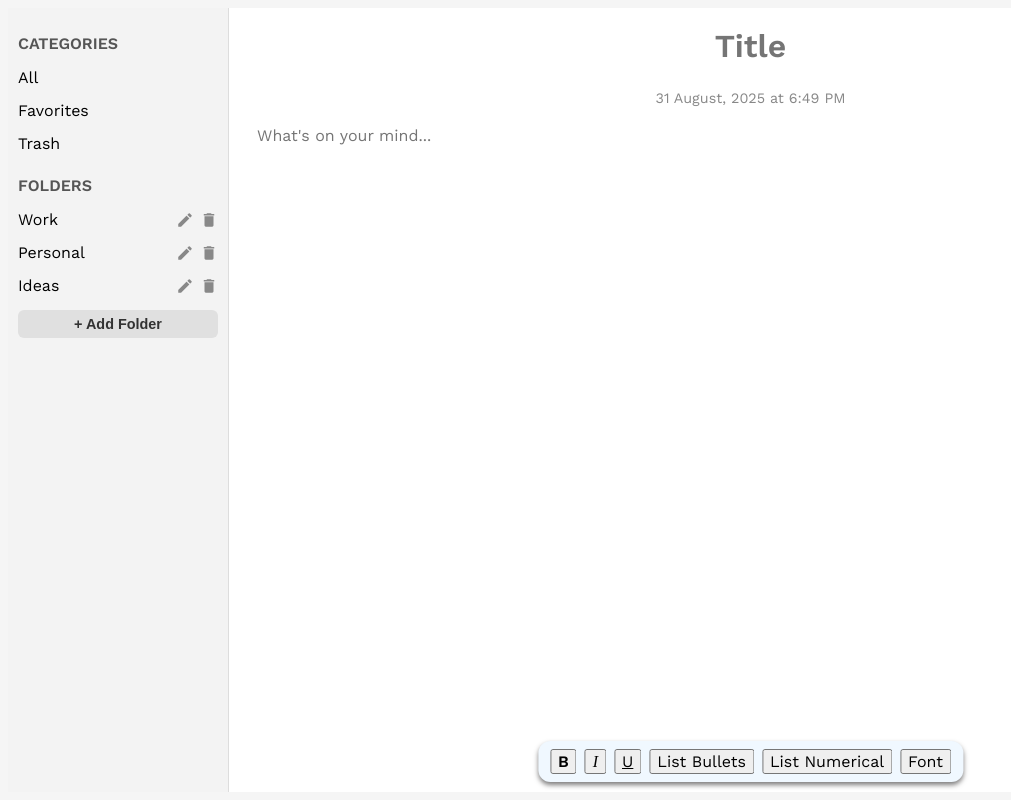
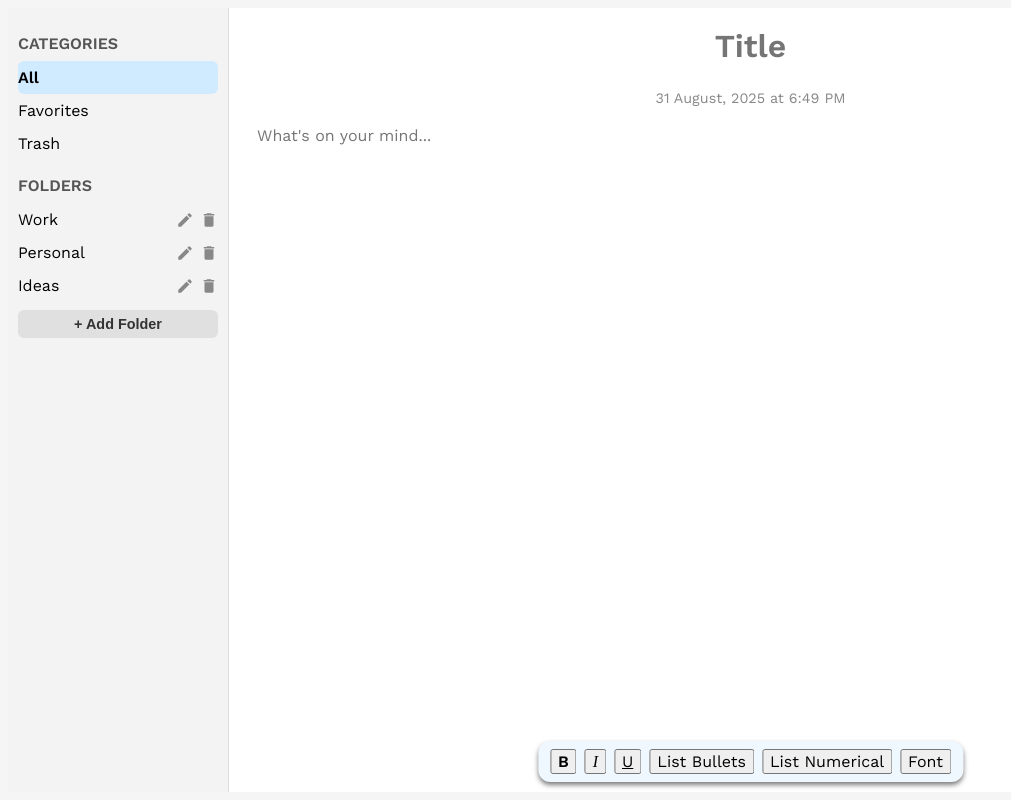
Before and after one commit to theRedKh/thinkbox-notes, a React (Vite) app in the folder client/: page / in a window 1280 px wide. Shown: the whole page, without its empty margins (0-1011 px from the left). Built offline with nearby package versions, Linux system fonts and the light colour scheme.

Commit message:
selected folder tracking

```diff
--- a/client/src/components/Sidebar/Sidebar.jsx
+++ b/client/src/components/Sidebar/Sidebar.jsx
@@ -5,8 +5,9 @@ export default function Sidebar() {
   const [folders, setFolders] = useState(["Work", "Personal", "Ideas"]);
   const [addingFolder, setAddingFolder] = useState(false);
   const [newFolderName, setNewFolderName] = useState("");
-  const [editingFolder, setEditingFolder] = useState(null); // folder currently being renamed
+  const [editingFolder, setEditingFolder] = useState(null);
   const [renameValue, setRenameValue] = useState("");
+  const [selectedFolder, setSelectedFolder] = useState("All"); // default selected
 
   const handleAddFolder = () => {
     if (newFolderName.trim() && !folders.includes(newFolderName.trim())) {
@@ -18,6 +19,7 @@ export default function Sidebar() {
 
   const handleDeleteFolder = (folderName) => {
     setFolders(folders.filter((f) => f !== folderName));
+    if (selectedFolder === folderName) setSelectedFolder("All");
   };
 
   const handleRenameFolder = (folderName) => {
@@ -31,6 +33,7 @@ export default function Sidebar() {
         setFolders(
           folders.map((f) => (f === editingFolder ? renameValue.trim() : f))
         );
+        if (selectedFolder === editingFolder) setSelectedFolder(renameValue.trim());
       }
       setEditingFolder(null);
       setRenameValue("");
@@ -54,16 +57,28 @@ export default function Sidebar() {
       {/* Main categories */}
       <h3 className={styles.sectionTitle}>Categories</h3>
       <ul className={styles.list}>
-        <li>All</li>
-        <li>Favorites</li>
-        <li>Trash</li>
+        {["All", "Favorites", "Trash"].map((cat) => (
+          <li
+            key={cat}
+            className={`${selectedFolder === cat ? styles.selected : ""}`}
+            onClick={() => setSelectedFolder(cat)}
+          >
+            {cat}
+          </li>
+        ))}
       </ul>
 
       {/* Folders section */}
       <h3 className={styles.sectionTitle}>Folders</h3>
       <ul className={styles.list}>
         {folders.map((folder, index) => (
-          <li key={folder + index} className={styles.newFolder}>
+          <li
+            key={folder + index}
+            className={`${styles.newFolder} ${
+              selectedFolder === folder ? styles.selected : ""
+            }`}
+            onClick={() => setSelectedFolder(folder)}
+          >
             {editingFolder === folder ? (
               <input
                 className={styles.folderRenameInput}
@@ -79,13 +94,19 @@ export default function Sidebar() {
               <div className={styles.icons}>
                 <span
                   className={`material-icons ${styles.renameIcon}`}
-                  onClick={() => handleRenameFolder(folder)}
+                  onClick={(e) => {
+                    e.stopPropagation(); // prevent selecting folder
+                    handleRenameFolder(folder);
+                  }}
                 >
                   edit
                 </span>
                 <span
                   className={`material-icons ${styles.trashIcon}`}
-                  onClick={() => handleDeleteFolder(folder)}
+                  onClick={(e) => {
+                    e.stopPropagation(); // prevent selecting folder
+                    handleDeleteFolder(folder);
+                  }}
                 >
                   delete
                 </span>
--- a/client/src/components/Sidebar/Sidebar.module.css
+++ b/client/src/components/Sidebar/Sidebar.module.css
@@ -30,6 +30,10 @@
   display: flex;
   justify-content: space-between;
   align-items: center;
+}
+
+.list li:hover {
+  background-color: #e0e0e0;
 }
 
 .icons {
@@ -121,8 +125,6 @@
   pointer-events: none;
 }
 
-/* …previous styles remain unchanged… */
-
 /* New folder animation */
 .newFolder {
   opacity: 0;
@@ -136,3 +138,13 @@
     transform: translateX(0);
   }
 }
+
+/* Hover & selected folder */
+.list li:hover {
+  background-color: #e0e0e0;
+}
+
+.selected {
+  background-color: #d0ebff; /* light blue highlight */
+  font-weight: 600;
+}
```
